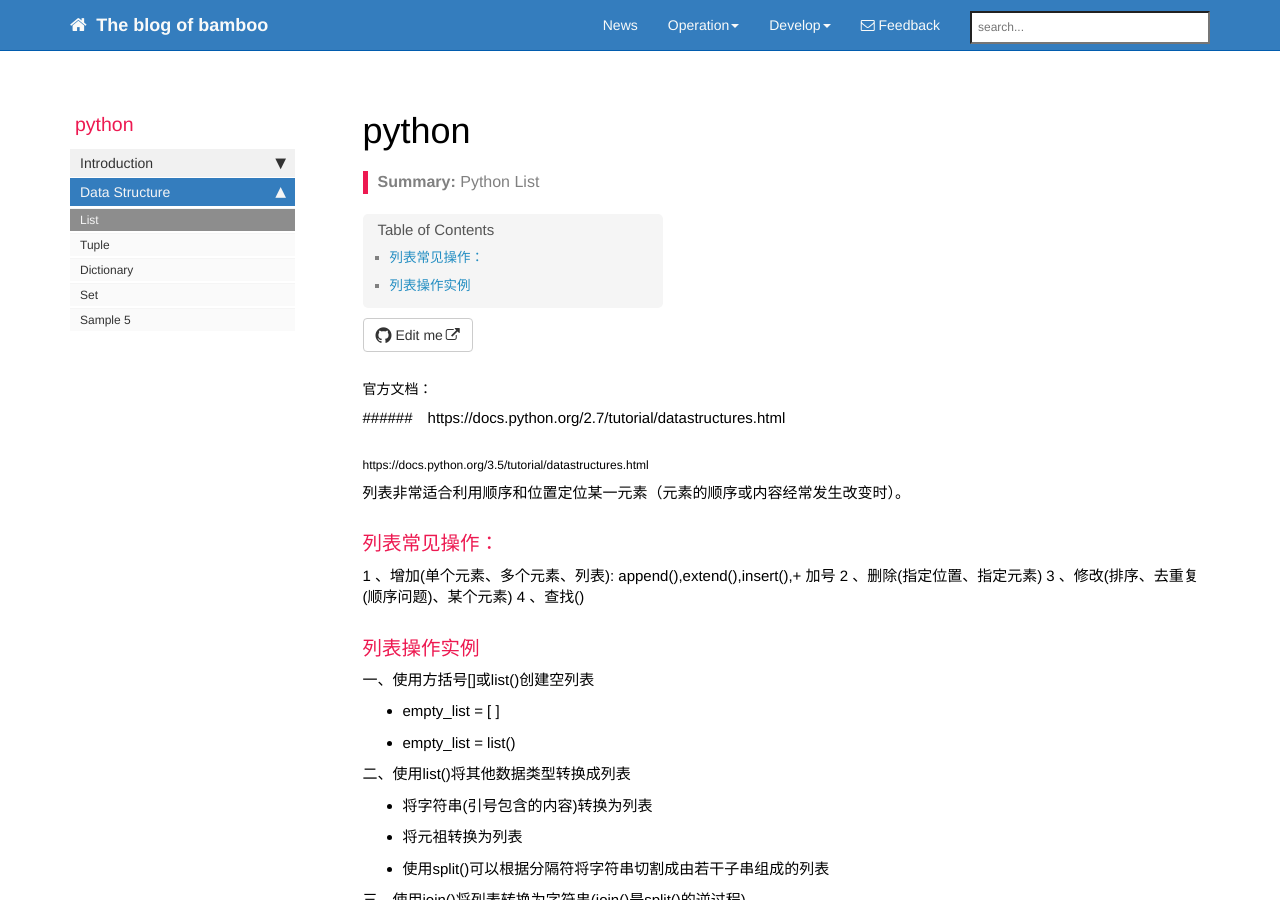
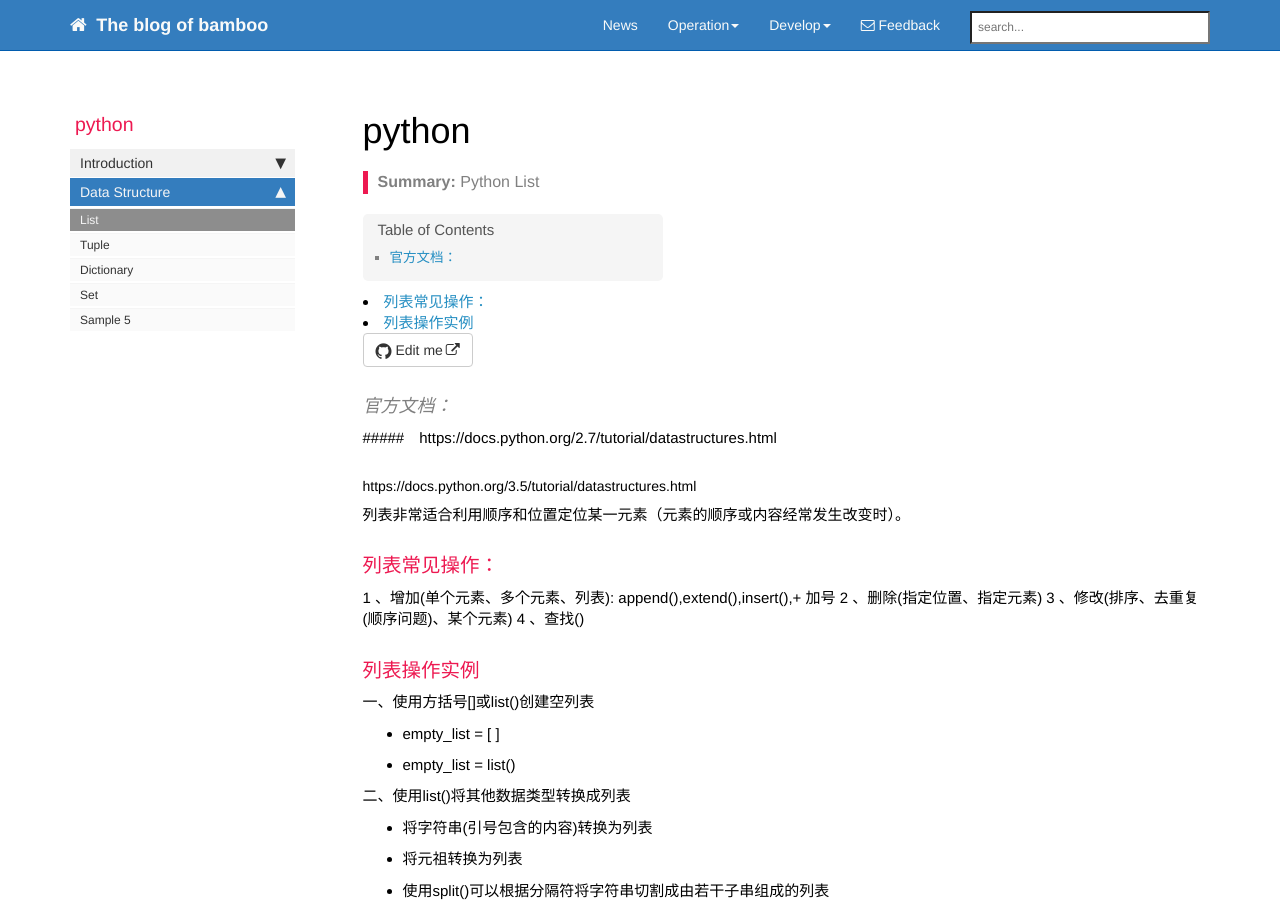
Before and after one commit to bamboo88/blog, a Jekyll site: the page built from pages/python/py_list.md, in a window 1280 px wide and 900 px high. Built offline with Jekyll 4.4.1, drawn with Linux system fonts in a browser that asks for light colours; nearby versions of some CDN libraries; comment, search, counter and statistics services are not loaded.

Commit message:
Update py_list.md

```diff
--- a/pages/python/py_list.md
+++ b/pages/python/py_list.md
@@ -7,9 +7,9 @@ permalink: py_list.html
 folder: python
 ---
 
-##### 官方文档：
-######　https://docs.python.org/2.7/tutorial/datastructures.html
-###### https://docs.python.org/3.5/tutorial/datastructures.html
+#### 官方文档：
+#####　https://docs.python.org/2.7/tutorial/datastructures.html
+##### https://docs.python.org/3.5/tutorial/datastructures.html
 
 列表非常适合利用顺序和位置定位某一元素（元素的顺序或内容经常发生改变时）。
 
```
